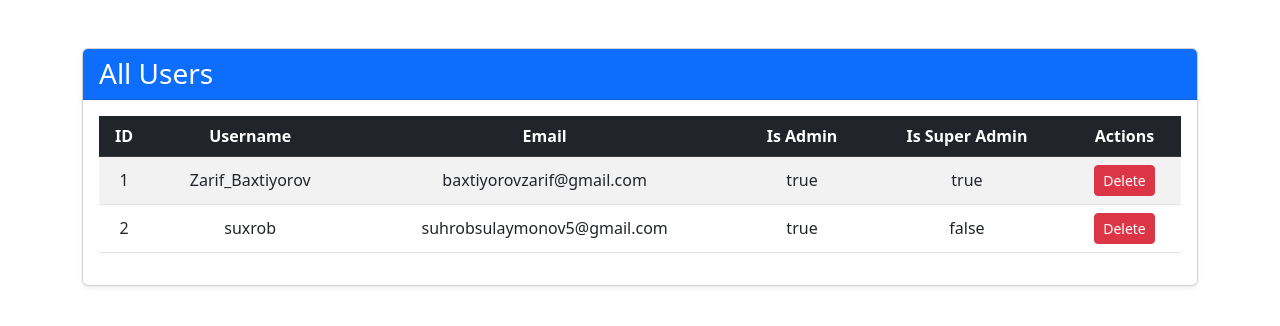
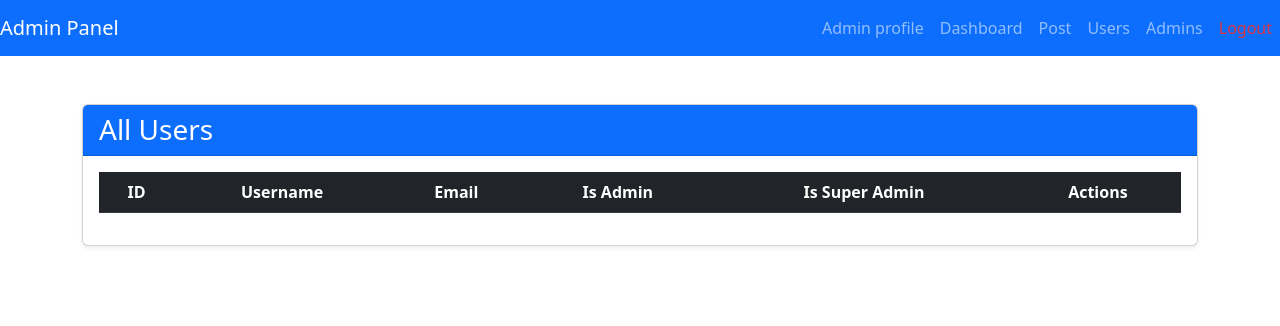
Before and after one commit to Zarifwebme/MyBlog, a Flask app: page /all_users in a window 1280 px wide. Shown: the top 326 px of the page. Run offline with Flask 3, Linux system fonts and the light colour scheme; a user stored in the database is signed in; data comes from the database, SQL or seed files in the repository; data that the repository does not hold is empty.

Commit message:
new feature

```diff
--- a/app/routes.py
+++ b/app/routes.py
@@ -71,36 +71,21 @@ def register():
 def login():
     try:
         data = request.get_json()
-
         if not data or not data.get('email') or not data.get('password'):
-            return jsonify({'error': 'Missing email or password'}), 400
+            return jsonify({'error': 'Missing required fields'}), 400
 
         email = data['email']
         password = data['password']
 
         user = User.query.filter_by(email=email).first()
-        if not user:
-            return jsonify({'error': 'User not found'}), 404
-
-        if not check_password_hash(user.password, password):
+        if user and check_password_hash(user.password, password):
+            login_user(user)
+            if user.is_admin or user.is_super_admin:
+                return jsonify({'redirect': url_for('main.admin_profile')}), 200
+            else:
+                return jsonify({'redirect': url_for('main.profile')}), 200
+        else:
             return jsonify({'error': 'Invalid email or password'}), 401
-
-        login_user(user)
-
-        role = "user"
-        redirect_url = url_for('main.profile')
-        if user.is_admin:
-            role = "admin"
-            redirect_url = url_for('main.admin_panel')
-        if user.is_super_admin:
-            role = "super_admin"
-            redirect_url = url_for('main.admin_panel')
-
-        return jsonify({
-            'message': 'Login successful',
-            'role': role,
-            'redirect_url': redirect_url  # Return the redirect URL
-        }), 200
 
     except Exception as e:
         return jsonify({'error': f'An unexpected error occurred: {str(e)}'}), 500
@@ -123,7 +108,7 @@ def get_all_users():
             return jsonify({'error': 'Access denied. Only Admins and Super Admins can view all users.'}), 403
 
         # Fetch all users
-        users = User.query.all()
+        users = User.query.filter_by(is_admin=False, is_super_admin=False).all()
 
         # Serialize the list of users
         user_list = [
@@ -168,7 +153,9 @@ def delete_user():
         return jsonify({'message': 'User deleted successfully'}), 200
 
     except Exception as e:
-        return jsonify({'error': f'An unexpected error occurred: {str(e)}'}), 500
+        # Log the error for debugging
+        bp.logger.error(f"Error deleting user: {str(e)}")
+        return jsonify({'error': 'An unexpected error occurred'}), 500
 
 @bp.route('/create_admin', methods=['POST'])
 @login_required
@@ -277,6 +264,36 @@ def all_users():
         return "Access Denied. Only Super Admins can access this page.", 403
     return render_template('users.html')
 
+@bp.route('/api/admin_profile', methods=['GET'])
+@login_required
+def admin_profile_api():
+    try:
+        if not current_user.is_admin and not current_user.is_super_admin:
+            return jsonify({'error': 'Access Denied. Only Admins and Super Admins can access this page.'}), 403
+
+        user_data = {
+            'username': current_user.username,
+            'email': current_user.email,
+            'is_admin': current_user.is_admin,
+            'is_super_admin': current_user.is_super_admin,
+            'picture': base64.b64encode(current_user.picture).decode('utf-8') if current_user.picture else None,
+            'mimetype': current_user.mimetype
+        }
+        return jsonify(user_data), 200
+    except Exception as e:
+        return jsonify({'error': f'An unexpected error occurred: {str(e)}'}), 500
+
+
+@bp.route('/admin_profile', methods=['GET'])
+@login_required
+def admin_profile_page():
+    try:
+        if not current_user.is_admin and not current_user.is_super_admin:
+            return "Access Denied. Only Admins and Super Admins can access this page.", 403
+
+        return render_template('admin_profile.html'), 200
+    except Exception as e:
+        return f"An unexpected error occurred: {str(e)}", 500
 
 @bp.route('/password_recovery')
 def password_recovery():
--- a/app/static/js/users.js
+++ b/app/static/js/users.js
@@ -27,14 +27,20 @@ function loadUsers() {
 
 function deleteUser(userId) {
         if (confirm('Are you sure you want to delete this user?')) {
-        fetch(`/delete_user/${userId}`, {
-            method: 'DELETE'
+            fetch(`/delete_user`, {
+                method: 'DELETE',
+                headers: {
+                    'Content-Type': 'application/json'
+                },
+                body: JSON.stringify({ id: userId })
             })
-        .then(response => {
+            .then(response => response.json())
+            .then(data => {
                 if (response.ok) {
+                    alert(data.message || 'User deleted successfully');
                     loadUsers();
                 } else {
-                alert('Failed to delete user.');
+                    alert(data.error || 'Failed to delete user.');
                 }
             })
             .catch(error => console.error('Error deleting user:', error));
--- a/app/templates/users.html
+++ b/app/templates/users.html
@@ -8,6 +8,34 @@
     <link href="https://cdn.jsdelivr.net/npm/bootstrap@5.3.0/dist/css/bootstrap.min.css" rel="stylesheet">
 </head>
 <body>
+<nav class="navbar navbar-expand-lg navbar-dark bg-primary">
+        <a class="navbar-brand" href="#">Admin Panel</a>
+        <button class="navbar-toggler" type="button" data-bs-toggle="collapse" data-bs-target="#navbarNav">
+            <span class="navbar-toggler-icon"></span>
+        </button>
+        <div class="collapse navbar-collapse" id="navbarNav">
+            <ul class="navbar-nav ms-auto">
+                <li class="nav-item">
+                    <a class="nav-link" href="/admin_profile">Admin profile</a>
+                </li>
+                <li class="nav-item">
+                    <a class="nav-link" href="/admin_panel">Dashboard</a>
+                </li>
+                <li class="nav-item">
+                    <a class="nav-link" href="#">Post</a>
+                </li>
+                <li class="nav-item">
+                    <a class="nav-link" href="{{url_for('main.all_users')}}">Users</a>
+                </li>
+                <li class="nav-item">
+                    <a class="nav-link" href="{{url_for('main.create_admin_form')}}">Admins</a>
+                </li>
+                <li class="nav-item">
+                    <a class="nav-link text-danger" href="#">Logout</a>
+                </li>
+            </ul>
+        </div>
+    </nav>
     <div class="container mt-5">
         <div class="card shadow-sm">
             <div class="card-header bg-primary text-white d-flex justify-content-between align-items-center">
```
Also changed, not shown: app/templates/admin_profile.html (added, +46 -0 lines). Lines whose indentation alone changed are shown as unchanged.
